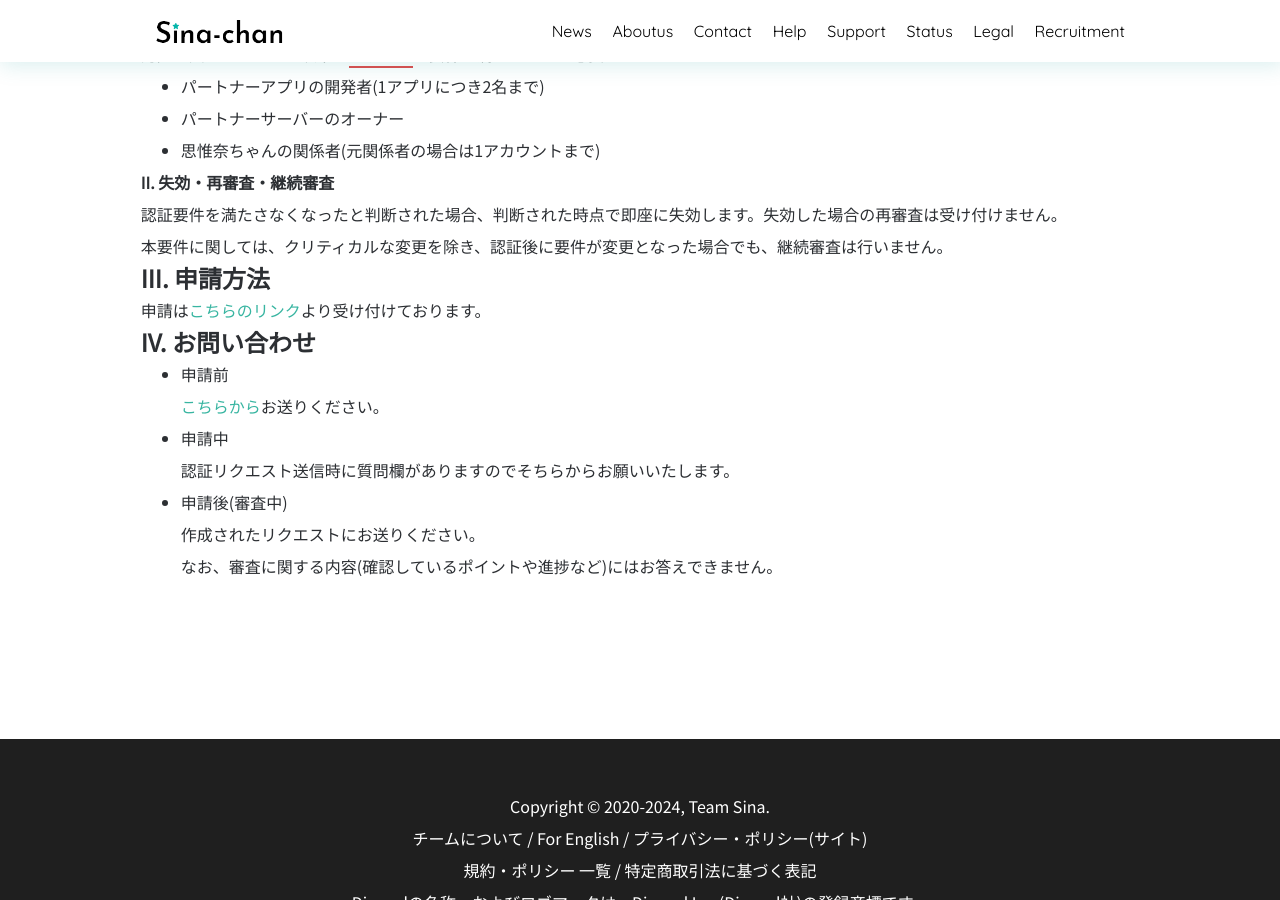
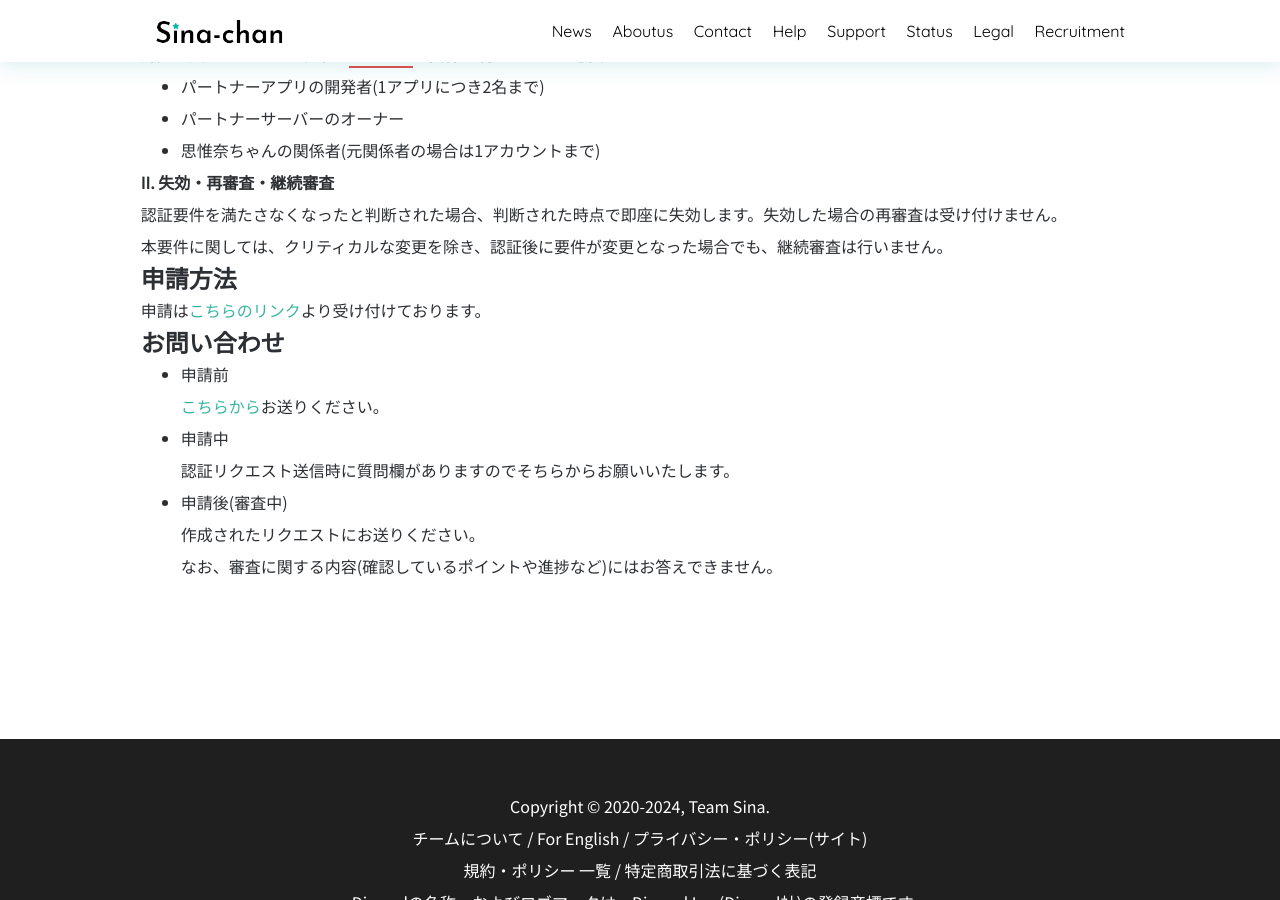
Before and after one commit to SinaKitagami/sinakitagami.github.io, a Jekyll site: the page built from _posts/legal/2023-05-14-partner-verify.md, in a window 1280 px wide and 900 px high, scrolled down 2120 px. Built offline with Jekyll 4.4.1, drawn with Linux system fonts in a browser that asks for light colours; nearby versions of some CDN libraries; a script that is not in the unit is left out.

Commit message:
fix htag

```diff
--- a/_posts/legal/2023-05-14-partner-verify.md
+++ b/_posts/legal/2023-05-14-partner-verify.md
@@ -119,11 +119,11 @@ categories:
 
 本要件に関しては、クリティカルな変更を除き、認証後に要件が変更となった場合でも、継続審査は行いません。
 
-## III. 申請方法
+## 申請方法
 
 申請は<a href="https://support.center.sina-chan.com/servicedesk/customer/portal/1/group/15/create/59" class="a-orange">こちらのリンク</a>より受け付けております。
 
-## IV. お問い合わせ
+## お問い合わせ
 
 - 申請前<br><a href="https://support.center.sina-chan.com/servicedesk/customer/portal/1/group/15/create/17" class="a-orange">こちらから</a>お送りください。
 - 申請中<br>認証リクエスト送信時に質問欄がありますのでそちらからお願いいたします。
```
